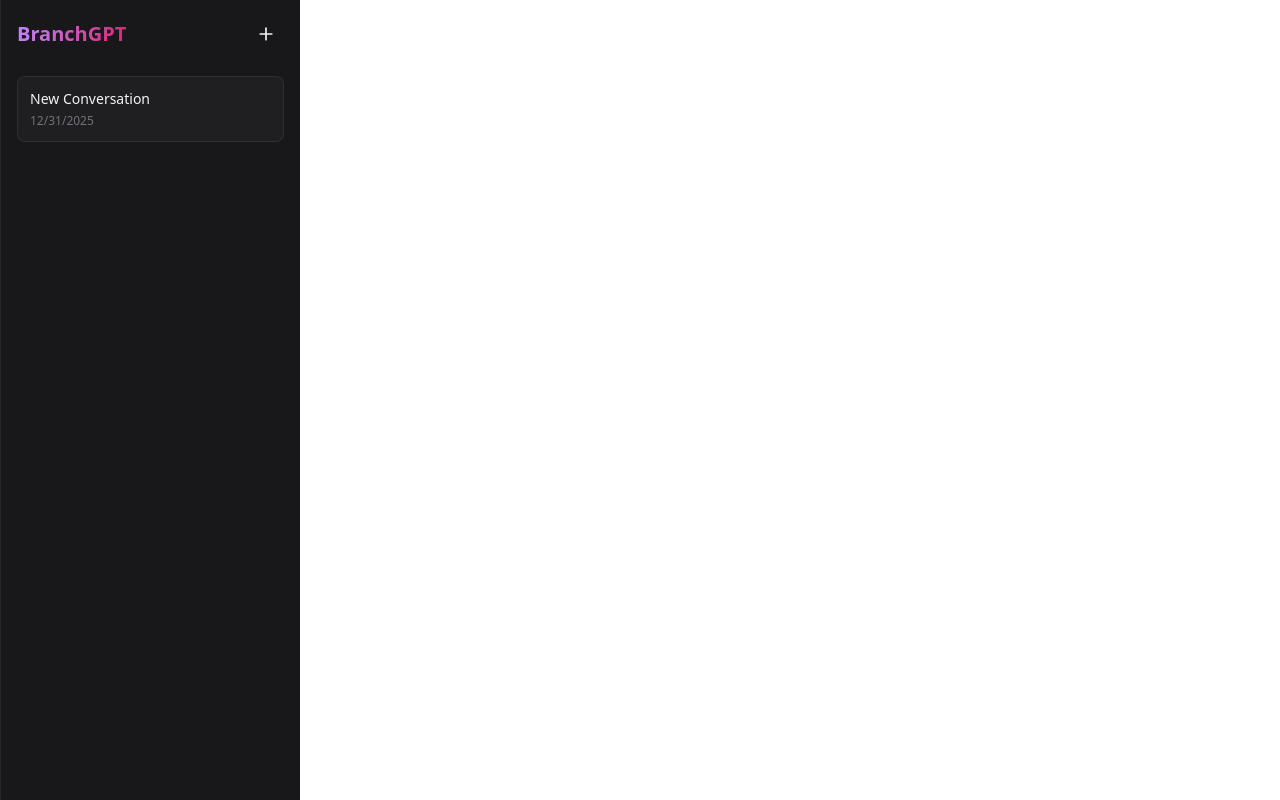
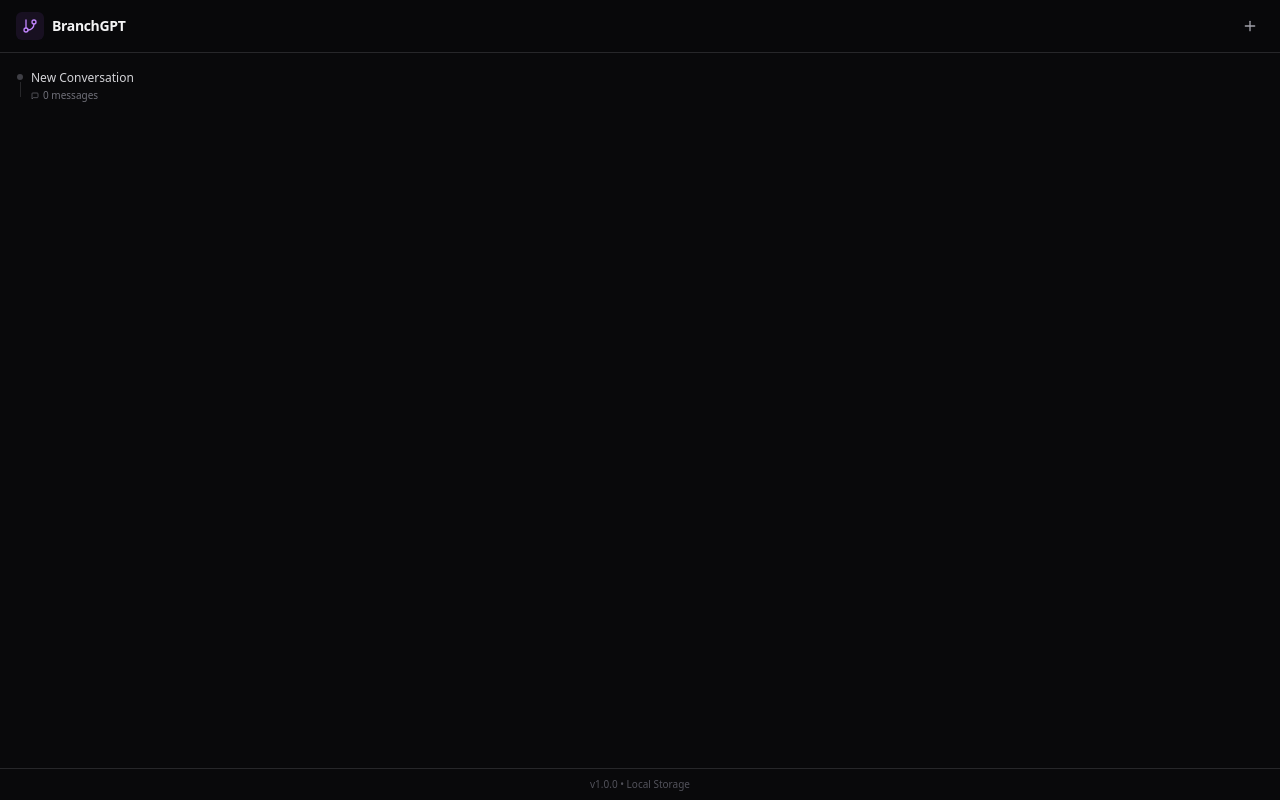
Before and after one commit to vasu-devs/BranchGPT-Extension, a React (Vite) app: page / in a window 1280 px wide. Both pictures are taken after a click on the button "New Root Branch". Built offline with nearby package versions, Linux system fonts and the light colour scheme.

Commit message:
UI Overhaul: Premium Sidebar & Robust Injection

```diff
--- a/src/App.tsx
+++ b/src/App.tsx
@@ -1,13 +1,21 @@
 import { useState, useEffect } from 'react';
 import { getRootBranches, createBranch } from './lib/branches';
 import { Branch } from './lib/db';
-import { Plus } from 'lucide-react';
+import { GitBranch, Plus, MessageSquare } from 'lucide-react';
 
 function App() {
     const [branches, setBranches] = useState<Branch[]>([]);
 
     useEffect(() => {
         loadBranches();
+
+        // Listen for new branches created from content script
+        // @ts-ignore
+        chrome.runtime.onMessage.addListener((request) => {
+            if (request.type === 'REFRESH_BRANCHES') {
+                loadBranches();
+            }
+        });
     }, []);
 
     async function loadBranches() {
@@ -21,40 +29,70 @@ function App() {
     }
 
     return (
-        <div className="w-[300px] h-screen bg-zinc-900 text-zinc-100 p-4 font-sans border-l border-zinc-800">
-            <header className="flex items-center justify-between mb-6">
-                <h1 className="text-xl font-bold bg-clip-text text-transparent bg-gradient-to-r from-purple-400 to-pink-600">
-                    BranchGPT
-                </h1>
+        <div className="w-full h-screen bg-[#09090b] text-zinc-100 font-sans flex flex-col">
+            {/* Header */}
+            <header className="px-4 py-3 border-b border-zinc-800 flex items-center justify-between bg-[#09090b]/95 backdrop-blur z-10 sticky top-0">
+                <div className="flex items-center gap-2">
+                    <div className="p-1.5 bg-purple-500/10 rounded-md">
+                        <GitBranch size={16} className="text-purple-400" />
+                    </div>
+                    <span className="font-semibold text-sm tracking-tight">BranchGPT</span>
+                </div>
                 <button
                     onClick={handleNewBranch}
-                    className="p-2 hover:bg-zinc-800 rounded-full transition-colors"
+                    className="p-1.5 hover:bg-zinc-800 rounded-md transition-colors text-zinc-400 hover:text-white"
+                    title="New Root Branch"
                 >
-                    <Plus size={20} />
+                    <Plus size={16} />
                 </button>
             </header>
 
-            <div className="space-y-2">
-                {branches.map((branch) => (
-                    <div
-                        key={branch.id}
-                        className="p-3 bg-zinc-800/50 rounded-lg hover:bg-zinc-800 cursor-pointer border border-zinc-700/50"
-                    >
-                        <div className="font-medium text-sm">{branch.label}</div>
-                        <div className="text-xs text-zinc-500 mt-1">
-                            {new Date(branch.createdAt).toLocaleDateString()}
-                        </div>
+            {/* Branch List */}
+            <div className="flex-1 overflow-y-auto p-2 space-y-1 scrollbar-thin scrollbar-thumb-zinc-800 scrollbar-track-transparent">
+                {branches.length === 0 ? (
+                    <div className="flex flex-col items-center justify-center h-40 text-center text-zinc-500 space-y-3">
+                        <GitBranch size={24} className="opacity-20" />
+                        <p className="text-xs">No branches yet.<br />Start chatting or click +</p>
                     </div>
-                ))}
+                ) : (
+                    branches.map((branch) => (
+                        <BranchItem key={branch.id} branch={branch} />
+                    ))
+                )}
+            </div>
 
-                {branches.length === 0 && (
-                    <div className="text-center text-zinc-500 py-8 text-sm">
-                        No branches yet. Start one!
-                    </div>
-                )}
+            {/* Footer / Status */}
+            <div className="p-2 border-t border-zinc-800 text-[10px] text-zinc-600 text-center">
+                v1.0.0 • Local Storage
             </div>
         </div>
     );
 }
 
+function BranchItem({ branch }: { branch: Branch }) {
+    return (
+        <div className="group flex items-center gap-2 p-2 rounded-md hover:bg-zinc-800/50 cursor-pointer transition-all border border-transparent hover:border-zinc-800">
+            <div className="flex flex-col items-center self-stretch py-1">
+                <div className="w-1.5 h-1.5 rounded-full bg-zinc-700 group-hover:bg-purple-500 transition-colors"></div>
+                <div className="w-px flex-1 bg-zinc-800 my-0.5 group-hover:bg-zinc-700"></div>
+            </div>
+
+            <div className="flex-1 min-w-0">
+                <div className="flex items-center justify-between">
+                    <h3 className="text-xs font-medium text-zinc-300 group-hover:text-purple-300 truncate transition-colors">
+                        {branch.label}
+                    </h3>
+                    <span className="text-[10px] text-zinc-600 opacity-0 group-hover:opacity-100 transition-opacity">
+                        {new Date(branch.createdAt).toLocaleTimeString([], { hour: '2-digit', minute: '2-digit' })}
+                    </span>
+                </div>
+                <div className="text-[10px] text-zinc-500 truncate mt-0.5 flex items-center gap-1">
+                    <MessageSquare size={8} />
+                    <span>0 messages</span>
+                </div>
+            </div>
+        </div>
+    )
+}
+
 export default App;
--- a/src/background/index.ts
+++ b/src/background/index.ts
@@ -17,7 +17,7 @@ async function handleFork(payload: { content: string, position: number }) {
 
     // 1. Create a new branch
     const newBranch = await createBranch({
-        label: `Fork: ${payload.content.slice(0, 20)}...`
+        label: payload.content ? `${payload.content.slice(0, 15)}...` : 'Forked Branch'
     });
 
     // Dummy usage to satisfy linter/logic
@@ -28,4 +28,7 @@ async function handleFork(payload: { content: string, position: number }) {
     });
 
     console.log('Created branch:', newBranch.id);
+
+    // Notify UI to update
+    chrome.runtime.sendMessage({ type: 'REFRESH_BRANCHES' });
 }
--- a/src/content/index.tsx
+++ b/src/content/index.tsx
@@ -8,80 +8,104 @@ function init() {
 
   console.log(`BranchGPT: Active driver ${driver.name}`);
 
-    // 1. Observer to inject "Fork" buttons
-    const observer = new MutationObserver(() => {
-        // This is a naive implementation; in reality, we'd need to be specific to avoid performance issues
-        // const messages = driver.getMessages();
-        // Better: Observe the container of messages
+  function injectButtons() {
+    // Robust selector strategy for ChatGPT
+    const messageBlocks = document.querySelectorAll('[data-message-author-role]');
 
-        // Inject Fork Buttons
-        document.querySelectorAll('.text-message-content').forEach((el, idx) => {
-            if (el.parentElement?.querySelector('.branch-gpt-fork-btn')) return;
+    if (messageBlocks.length === 0) {
+        // Fallback for when attributes are missing
+        // OpenAI sometimes changes attributes
+    }
 
-            // Container for the button to ensure it sits below
+    messageBlocks.forEach((el, idx) => {
+        // Find the text content container
+        const contentEl = el.querySelector('.markdown') || el.querySelector('.text-message-content');
+        if (!contentEl) return;
+
+        // Avoid double injection
+        if (el.querySelector('.branch-gpt-fork-btn')) return;
+
+        // Container
         const actionContainer = document.createElement('div');
         actionContainer.className = 'branch-gpt-fork-btn';
         actionContainer.style.cssText = `
             margin-top: 8px;
             display: flex;
             align-items: center;
+            padding-left: 0px;
         `;
 
         const btn = document.createElement('button');
         btn.title = "Fork this conversation";
         btn.innerHTML = `
-                <svg width="16" height="16" viewBox="0 0 24 24" fill="none" xmlns="http://www.w3.org/2000/svg">
+            <svg width="14" height="14" viewBox="0 0 24 24" fill="none" xmlns="http://www.w3.org/2000/svg">
                 <path d="M6 3V15C6 16.6569 7.34315 18 9 18H18" stroke="currentColor" stroke-width="2" stroke-linecap="round" stroke-linejoin="round"/>
                 <path d="M18 15L21 18L18 21" stroke="currentColor" stroke-width="2" stroke-linecap="round" stroke-linejoin="round"/>
                 <circle cx="6" cy="3" r="3" stroke="currentColor" stroke-width="2"/>
             </svg>
-                <span style="margin-left: 6px; font-size: 13px; font-weight: 500;">Fork Branch</span>
+            <span style="margin-left: 6px; font-size: 12px; font-weight: 600; letter-spacing: 0.02em;">Fork</span>
         `;
 
-            // Modern, visible styling
+        // Premium styling: blending with dark mode but distinct
+        // Assuming dark mode for now (common for devs)
         btn.style.cssText = `
             display: flex;
             align-items: center;
-                background: linear-gradient(135deg, #8b5cf6 0%, #6366f1 100%);
-                color: white;
-                border: none;
-                padding: 6px 12px;
-                border-radius: 9999px;
+            background: transparent;
+            color: #a78bfa;
+            border: 1px solid rgba(139, 92, 246, 0.4);
+            padding: 4px 10px;
+            border-radius: 6px;
             cursor: pointer;
-                transition: transform 0.2s, box-shadow 0.2s;
-                box-shadow: 0 2px 4px rgba(139, 92, 246, 0.3);
-                z-index: 50;
+            transition: all 0.2s cubic-bezier(0.4, 0, 0.2, 1);
+            font-family: inherit;
         `;
 
-            // Hover effects
+        // Hover
         btn.onmouseenter = () => {
+            btn.style.background = 'rgba(139, 92, 246, 0.15)';
+            btn.style.boxShadow = '0 0 8px rgba(139, 92, 246, 0.2)';
             btn.style.transform = 'translateY(-1px)';
-                btn.style.boxShadow = '0 4px 6px rgba(139, 92, 246, 0.4)';
         };
         btn.onmouseleave = () => {
+            btn.style.background = 'transparent';
+            btn.style.boxShadow = 'none';
             btn.style.transform = 'translateY(0)';
-                btn.style.boxShadow = '0 2px 4px rgba(139, 92, 246, 0.3)';
         };
 
         btn.onclick = (e) => {
-                e.stopPropagation(); // Prevent intervening with other click handlers
+            e.stopPropagation();
             chrome.runtime.sendMessage({
                 type: 'FORK_BRANCH',
                 payload: {
-                        content: el.textContent,
+                    content: contentEl.textContent?.slice(0, 100),
                     position: idx
                 }
             });
+
+            // Visual feedback
+            const originalHTML = btn.innerHTML;
+            btn.innerHTML = `<span style="font-size: 12px;">✅ Forked</span>`;
+            setTimeout(() => btn.innerHTML = originalHTML, 2000);
         };
 
         actionContainer.appendChild(btn);
 
-            // Append BELOW the text content
-            el.parentElement?.appendChild(actionContainer);
+        // Append contextually based on where the text ends
+        if (contentEl.parentElement) {
+            contentEl.parentElement.appendChild(actionContainer);
+        } else {
+            el.appendChild(actionContainer);
+        }
     });
-    });
+  }
 
+  // 1. Observer
+  const observer = new MutationObserver(() => injectButtons());
   observer.observe(document.body, { childList: true, subtree: true });
+
+  // 2. Interval fallback (every 1s)
+  setInterval(injectButtons, 1000);
 }
 
 init();
```
Also changed, not shown: 11 other files (tests, documents, lock files or other folders). Lines whose indentation alone changed are shown as unchanged.
